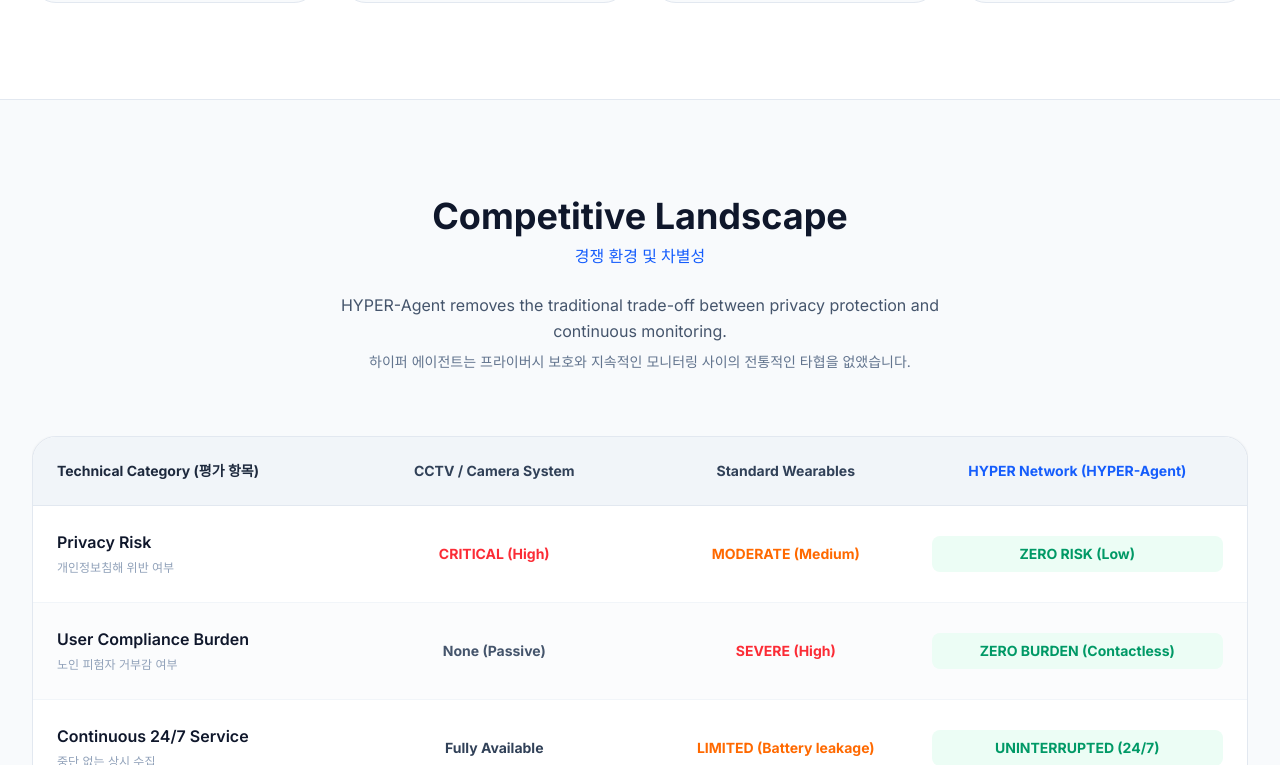
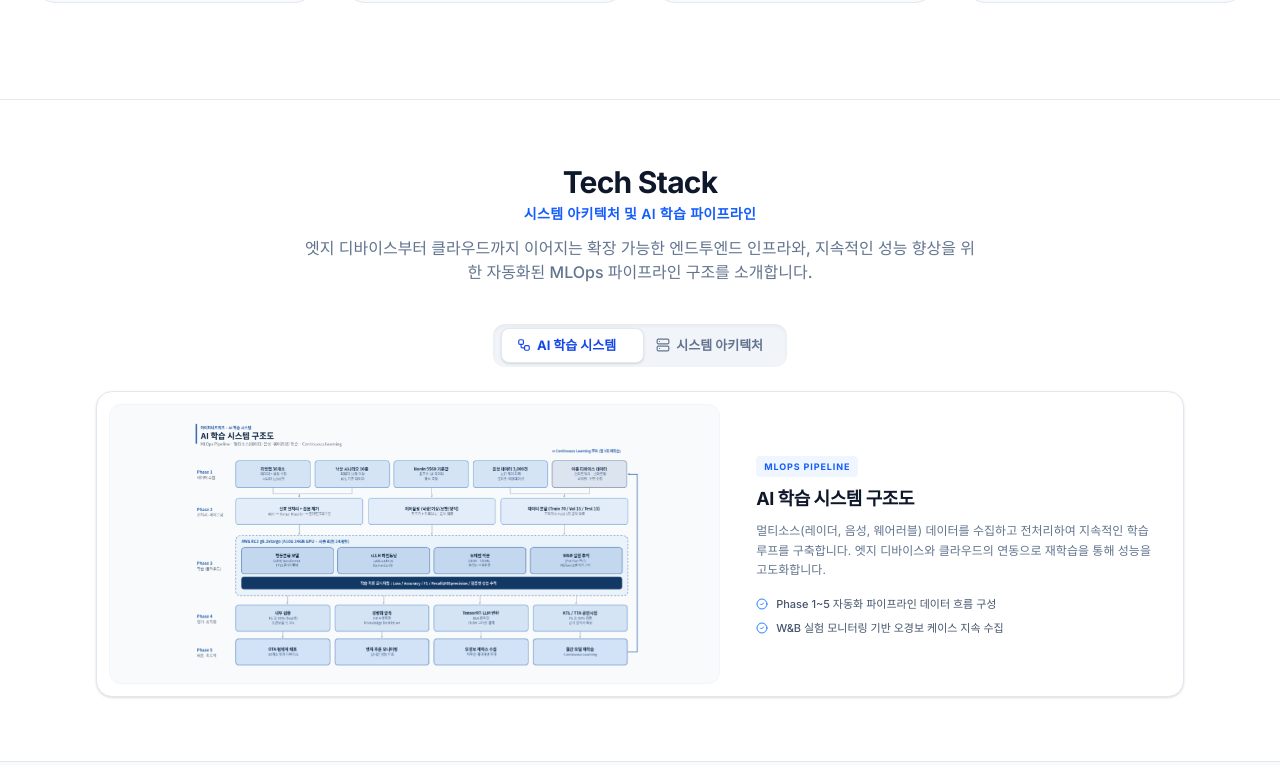
Before and after one commit to metaloganlee-a11y/hyper, a React (Vite) app: page / in a window 1280 px wide. Shown: the part 8875-9640 px from the top of the page. Built offline with nearby package versions, Linux system fonts and the light colour scheme.

Commit message:
feat: add tech stack visualization toggle
Introduced a tabbed interface in Home.tsx to switch between system architecture and AI pipeline diagrams, providing users with a clearer view of the underlying HYPER Network infrastructure.

```diff
--- a/src/Home.tsx
+++ b/src/Home.tsx
@@ -795,6 +795,119 @@
             97.1%의 수치 정확도 보존력을 달성합니다.
           </div>
         </div>
+      </div>
+    </div>
+  );
+}
+
+function TechStackToggle() {
+  const [activeTab, setActiveTab] = useState<'pipeline' | 'architecture'>('pipeline');
+
+  return (
+    <div className="w-full mt-6 md:mt-10">
+      {/* Toggle Buttons */}
+      <div className="flex justify-center mb-6">
+        <div className="bg-slate-100 p-1 rounded-xl inline-flex relative shadow-inner">
+          <button
+            onClick={() => setActiveTab('pipeline')}
+            className={`relative z-10 px-5 py-2 text-[11px] md:text-[13px] font-bold rounded-lg transition-colors flex items-center ${
+              activeTab === 'pipeline' ? 'text-blue-700' : 'text-slate-500 hover:text-slate-700'
+            }`}
+          >
+            <Workflow className="w-3.5 h-3.5 mr-1.5" />
+            AI 학습 시스템
+          </button>
+          <button
+            onClick={() => setActiveTab('architecture')}
+            className={`relative z-10 px-5 py-2 text-[11px] md:text-[13px] font-bold rounded-lg transition-colors flex items-center ${
+              activeTab === 'architecture' ? 'text-indigo-700' : 'text-slate-500 hover:text-slate-700'
+            }`}
+          >
+            <Server className="w-3.5 h-3.5 mr-1.5" />
+            시스템 아키텍처
+          </button>
+
+          {/* Animated Background Pill */}
+          <div
+            className="absolute top-1 bottom-1 w-[calc(50%-4px)] bg-white rounded-lg shadow-sm transition-transform duration-300 ease-in-out border border-slate-200"
+            style={{
+              transform: `translateX(${activeTab === 'pipeline' ? '4px' : '100%'})`,
+            }}
+          />
+        </div>
+      </div>
+
+      {/* Dynamic Content */}
+      <div className="w-full">
+        {activeTab === 'pipeline' && (
+          <motion.div
+            initial={{ opacity: 0, scale: 0.98 }}
+            animate={{ opacity: 1, scale: 1 }}
+            className="grid grid-cols-1 md:grid-cols-12 gap-5 items-center bg-white border border-slate-200 rounded-2xl p-3 shadow-sm"
+          >
+            <div className="md:col-span-7 bg-slate-50 border border-slate-100 rounded-xl overflow-hidden flex items-center justify-center p-2 h-[200px] md:h-[280px]">
+              <img
+                src="/pipeline.png"
+                alt="AI 학습 시스템 구조도"
+                className="w-full h-full object-contain mix-blend-multiply"
+              />
+            </div>
+            <div className="md:col-span-5 px-2 md:px-4 py-2">
+              <div className="inline-flex items-center px-2 py-1 rounded bg-blue-50 text-blue-600 text-[9px] font-bold mb-2 uppercase tracking-widest">
+                MLOps Pipeline
+              </div>
+              <h3 className="text-base md:text-lg font-bold text-slate-900 mb-2 tracking-tight">AI 학습 시스템 구조도</h3>
+              <p className="text-slate-500 text-[11px] md:text-xs leading-relaxed mb-4">
+                멀티소스(레이더, 음성, 웨어러블) 데이터를 수집하고 전처리하여 지속적인 학습 루프를 구축합니다. 엣지 디바이스와 클라우드의 연동으로 재학습을 통해 성능을 고도화합니다.
+              </p>
+              <div className="space-y-2">
+                <div className="flex items-start">
+                  <CheckCircle2 className="w-3 h-3 text-blue-500 mt-0.5 flex-shrink-0" />
+                  <span className="text-[10px] md:text-[11px] font-medium text-slate-600 ml-2">Phase 1~5 자동화 파이프라인 데이터 흐름 구성</span>
+                </div>
+                <div className="flex items-start">
+                  <CheckCircle2 className="w-3 h-3 text-blue-500 mt-0.5 flex-shrink-0" />
+                  <span className="text-[10px] md:text-[11px] font-medium text-slate-600 ml-2">W&B 실험 모니터링 기반 오경보 케이스 지속 수집</span>
+                </div>
+              </div>
+            </div>
+          </motion.div>
+        )}
+
+        {activeTab === 'architecture' && (
+          <motion.div
+            initial={{ opacity: 0, scale: 0.98 }}
+            animate={{ opacity: 1, scale: 1 }}
+            className="grid grid-cols-1 md:grid-cols-12 gap-5 items-center bg-white border border-slate-200 rounded-2xl p-3 shadow-sm"
+          >
+            <div className="md:col-span-7 bg-slate-50 border border-slate-100 rounded-xl overflow-hidden flex items-center justify-center p-2 h-[200px] md:h-[280px]">
+              <img
+                src="/architecture.png"
+                alt="전체 시스템 블록 아키텍처"
+                className="w-full h-full object-contain mix-blend-multiply"
+              />
+            </div>
+            <div className="md:col-span-5 px-2 md:px-4 py-2">
+              <div className="inline-flex items-center px-2 py-1 rounded bg-indigo-50 text-indigo-600 text-[9px] font-bold mb-2 uppercase tracking-widest">
+                5-Layer Architecture
+              </div>
+              <h3 className="text-base md:text-lg font-bold text-slate-900 mb-2 tracking-tight">시스템 블록 아키텍처</h3>
+              <p className="text-slate-500 text-[11px] md:text-xs leading-relaxed mb-4">
+                멀티센서 디바이스 통합 관제를 위한 5계층 아키텍처입니다. 로컬 엣지 환경에서 최적화된 행동 분류 및 sLLM 추론 엔진을 동작시켜 3초 이내의 빠른 E2E 지연시간을 확보합니다.
+              </p>
+              <div className="space-y-2">
+                <div className="flex items-start">
+                  <Cpu className="w-3 h-3 text-indigo-500 mt-0.5 flex-shrink-0" />
+                  <span className="text-[10px] md:text-[11px] font-medium text-slate-600 ml-2">NVIDIA 엣지 통합 및 다중 어드민 기반 (RBAC) </span>
+                </div>
+                <div className="flex items-start">
+                  <Shield className="w-3 h-3 text-indigo-500 mt-0.5 flex-shrink-0" />
+                  <span className="text-[10px] md:text-[11px] font-medium text-slate-600 ml-2">시각 정보 수집 없이 프라이버시가 보호되는 데이터 설계</span>
+                </div>
+              </div>
+            </div>
+          </motion.div>
+        )}
       </div>
     </div>
   );
@@ -1866,6 +1979,22 @@
         </motion.div>
       </section>
 
+      {/* Tech Stack */}
+      <section className="py-12 md:py-16 bg-white border-b border-slate-200">
+        <motion.div initial={{ opacity: 0, y: 30 }} whileInView={{ opacity: 1, y: 0 }} viewport={{ once: true, margin: "-50px" }} transition={{ duration: 0.6, ease: "easeOut" }} className="max-w-6xl mx-auto px-4 sm:px-6 lg:px-8">
+          <div className="text-center mb-8">
+            <h2 className="text-2xl md:text-3xl font-extrabold text-slate-900 mb-1 tracking-tight">Tech Stack</h2>
+            <p className="text-blue-600 text-xs md:text-sm font-semibold tracking-wide mb-3">시스템 아키텍처 및 AI 학습 파이프라인</p>
+            <p className="text-slate-500 text-sm md:text-base font-medium max-w-2xl mx-auto">
+              엣지 디바이스부터 클라우드까지 이어지는 확장 가능한 엔드투엔드 인프라와, 지속적인 성능 향상을 위한 자동화된 MLOps 파이프라인 구조를 소개합니다.
+            </p>
+          </div>
+
+          <TechStackToggle />
+
+        </motion.div>
+      </section>
+
       {/* Competitive Landscape */}
       <section className="py-24 bg-slate-50">
         <motion.div initial={{ opacity: 0, y: 40 }} whileInView={{ opacity: 1, y: 0 }} viewport={{ once: true, margin: "-50px" }} transition={{ duration: 0.8, ease: "easeOut" }} className="max-w-7xl mx-auto px-4 sm:px-6 lg:px-8">
```
Also changed, not shown: public/architecture.png (added), public/pipeline.png (added).
